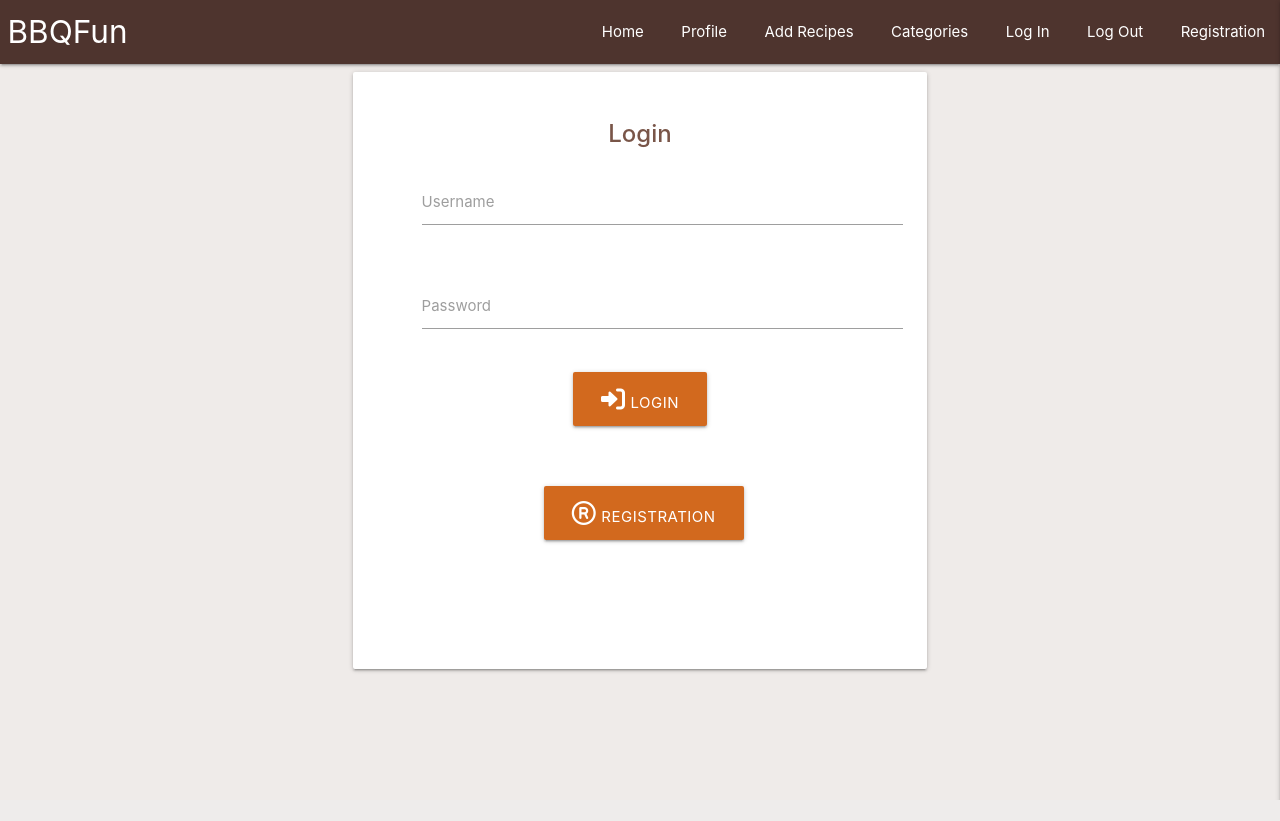
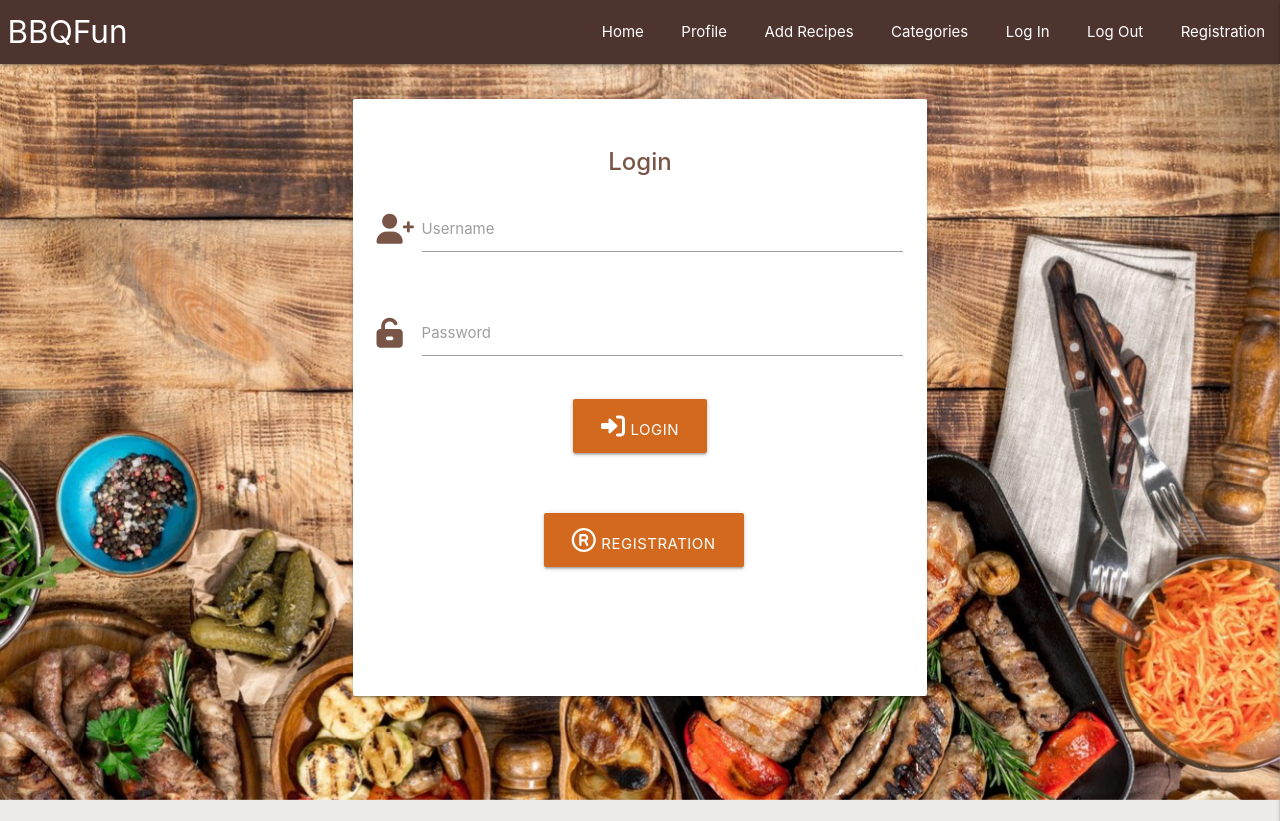
Before and after one commit to 78Istvan/Build-five-project, a Flask app: page /login in a window 1280 px wide. Before the commit the page ends 800 px from the top, so only its background shows below. Run offline with Flask 2, Linux system fonts and the light colour scheme; some libraries are stand-ins or nearby versions.

Commit message:
Background images add to login and registration page, fixed icons position on the same two pages

```diff
--- a/run.py
+++ b/run.py
@@ -24,6 +24,7 @@ def get_cooking():
     return render_template("cooking.html", cooking=cooking)
 
 
+# registration
 @app.route("/registration", methods=["GET", "POST"])
 def registration():
     if request.method == "POST":
@@ -47,6 +48,7 @@ def registration():
     return render_template("registration.html")
 
 
+# login
 @app.route("/login", methods=["GET", "POST"])
 def login():
     if request.method == "POST":
@@ -75,6 +77,7 @@ def login():
     return render_template("login.html")
 
 
+# profile
 @app.route("/profile/<username>", methods=["GET", "POST"])
 def profile(username):
     username = mongo.db.users.find_one(
@@ -85,6 +88,7 @@ def profile(username):
 
     return render_template(url_for("login"))
 
+
 if __name__ == "__main__":
     app.run(host=os.environ.get("IP"),
             port=int(os.environ.get("PORT")),
--- a/static/css/style.css
+++ b/static/css/style.css
@@ -40,3 +40,9 @@ body, html {
       background-size: cover;
       object-fit: cover;
     }
+
+.card .card-content {
+    background:rgba(255,255,255, 0.4);
+    margin-top: 35px;
+    border-radius: 10px;
+}
--- a/templates/login.html
+++ b/templates/login.html
@@ -1,32 +1,32 @@
 {% extends "base.html" %}
 {% block content %}
-
+<div class=" extended">
+  <img src="{{ url_for('static', filename='images/bbq-bg10.jpg') }}" class="bg">
 <div class="row">
     <form class="col s12 m8 offset-m2" method="POST" action="{{ url_for('login') }}">
       <div class="card">
         <div class="card-content white-text">
-
-          <h4><span class="card-title brown-text center"><strong>Login</strong></span></h4>
+            <h4><span class="card-title brown-text center"><strong>Login</strong></span></h4>
             <!--first name-->
             <div class="row">
               <div class="input-field col s12">
-                 <i class="fas fa-user-plus prefix"></i>
+                 <i class="fas fa-user-plus prefix brown-text"></i>
                  <input id="username"  name="username" type="text" class="validate" required>
                  <label for="username">Username</label>
-                </div>
-
-          <!--password-->
+              </div>
+           <!--password-->
           <div class="row"></div>
            <div class="input-field col s12">
-             <i class="fas fa-unlock-alt prefix"></i>
+             <i class="fas fa-unlock-alt prefix brown-text"></i>
              <input id="password" name="password" type="password" class="validate" required>
              <label for="password">Password</label>
            </div>
          </div>
-         <!--register button-->
+         <!--login button-->
          <div class="row center">
             <button type="submit" class="waves-effect waves-light btn-large"><i class="fas fa-sign-in-alt in-icon"></i>Login</button>
          </div>
+         <!--back to registration button-->
          <div class="row center">
           <a href="{{ url_for('registration') }}"><button type="button" class="waves-effect waves-light btn-large"><i class="far fa-registered in-icon"></i>Registration</button>
         </div>
@@ -35,7 +35,7 @@
       </div>
     </form>
   </div>
-
+</div>
 
 
 {% endblock %}
--- a/templates/registration.html
+++ b/templates/registration.html
@@ -1,6 +1,7 @@
 {% extends "base.html" %}
 {% block content %}
-
+<div class=" extended">
+  <img src="{{ url_for('static', filename='images/bbq-bg8.jpg') }}" class="bg">
 <div class="row">
     <form class="col s12 m8 offset-m2" method="POST" action="{{ url_for('registration') }}">
       <div class="card">
@@ -32,6 +33,6 @@
             </div>
           </form>
         </div>
-
+        </div>
       {% endblock %}
              </div>
```
Also changed, not shown: static/images/bbq-bg10.jpg (added), static/images/bbq-bg8.jpg (added).
